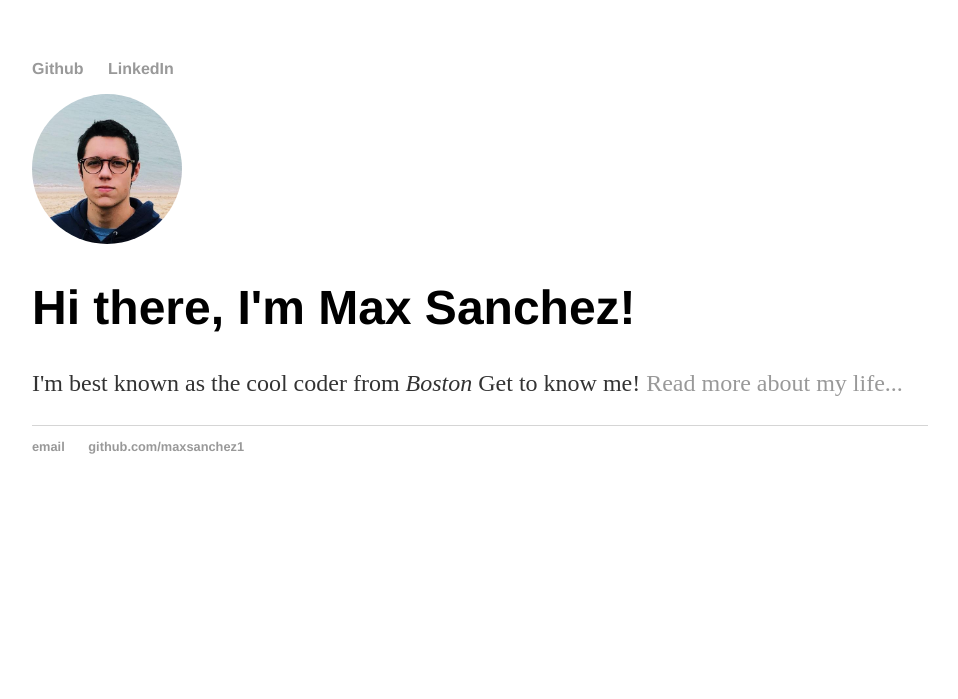
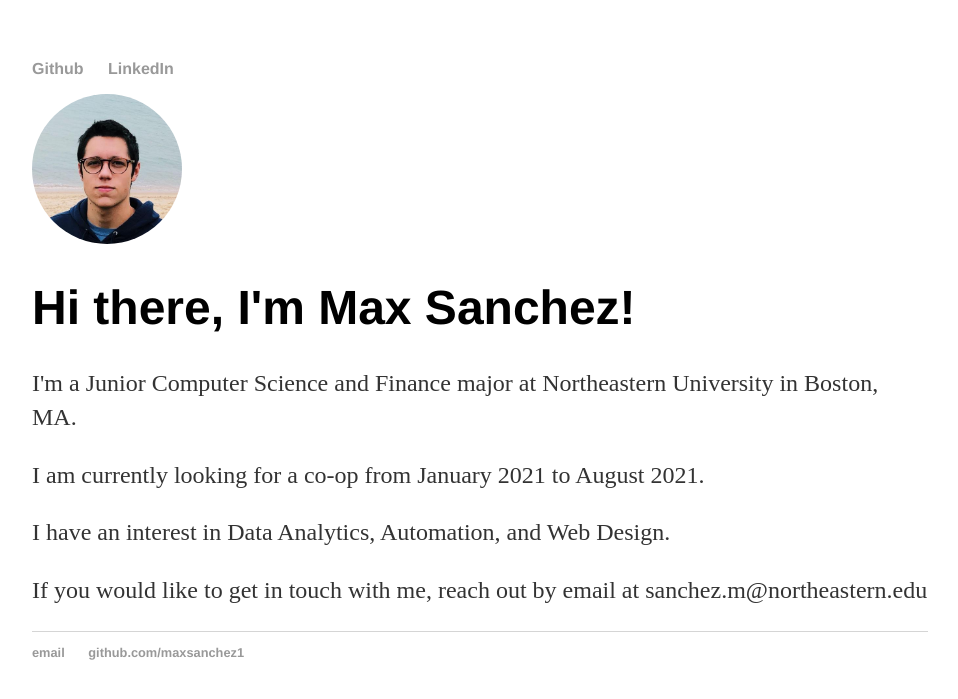
Before and after one commit to MaxSanchez1/maxsanchez1.github.io, a Jekyll site: the page built from index.html, in a window 1280 px wide. Shown: the top 699 px of the page, without its empty margins (160-1118 px from the left). Built offline with Jekyll 4.4.1, drawn with Linux system fonts in a browser that asks for light colours.

Commit message:
Update index.html

```diff
--- a/index.html
+++ b/index.html
@@ -5,5 +5,8 @@ title: Max Sanchez, Main Page
 <div class="blurb">
 	<img alt="" src="img/max-sanchez.png">
 	<h1>Hi there, I'm Max Sanchez!</h1>
-	<p>I'm best known as the cool coder from <em>Boston</em> Get to know me! <a href="/about">Read more about my life...</a></p>
+	<p>I'm a Junior Computer Science and Finance major at Northeastern University in Boston, MA.</p>
+	<p>I am currently looking for a co-op from January 2021 to August 2021.<p>
+	<p>I have an interest in Data Analytics, Automation, and Web Design.<p>
+	<p>If you would like to get in touch with me, reach out by email at sanchez.m@northeastern.edu<p>
 </div><!-- /.blurb -->
```
